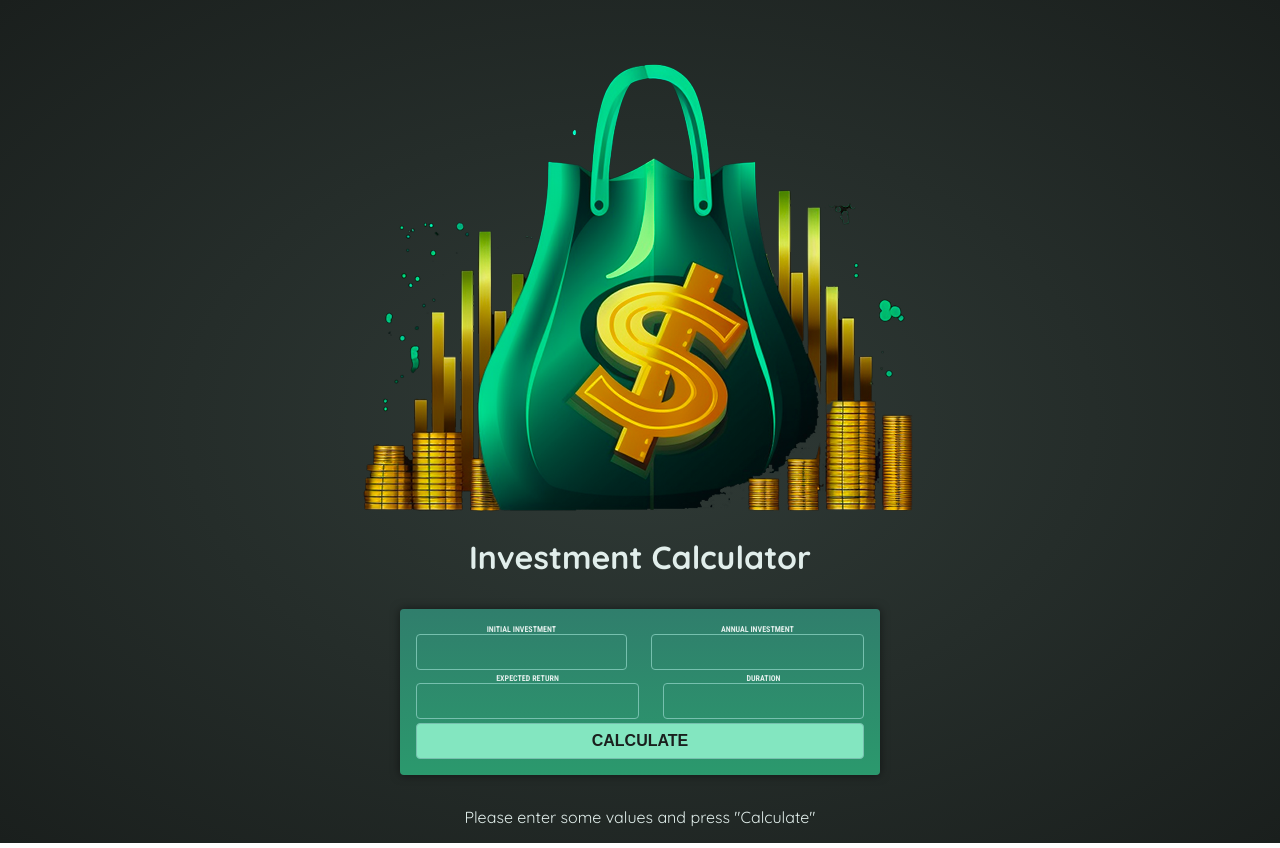
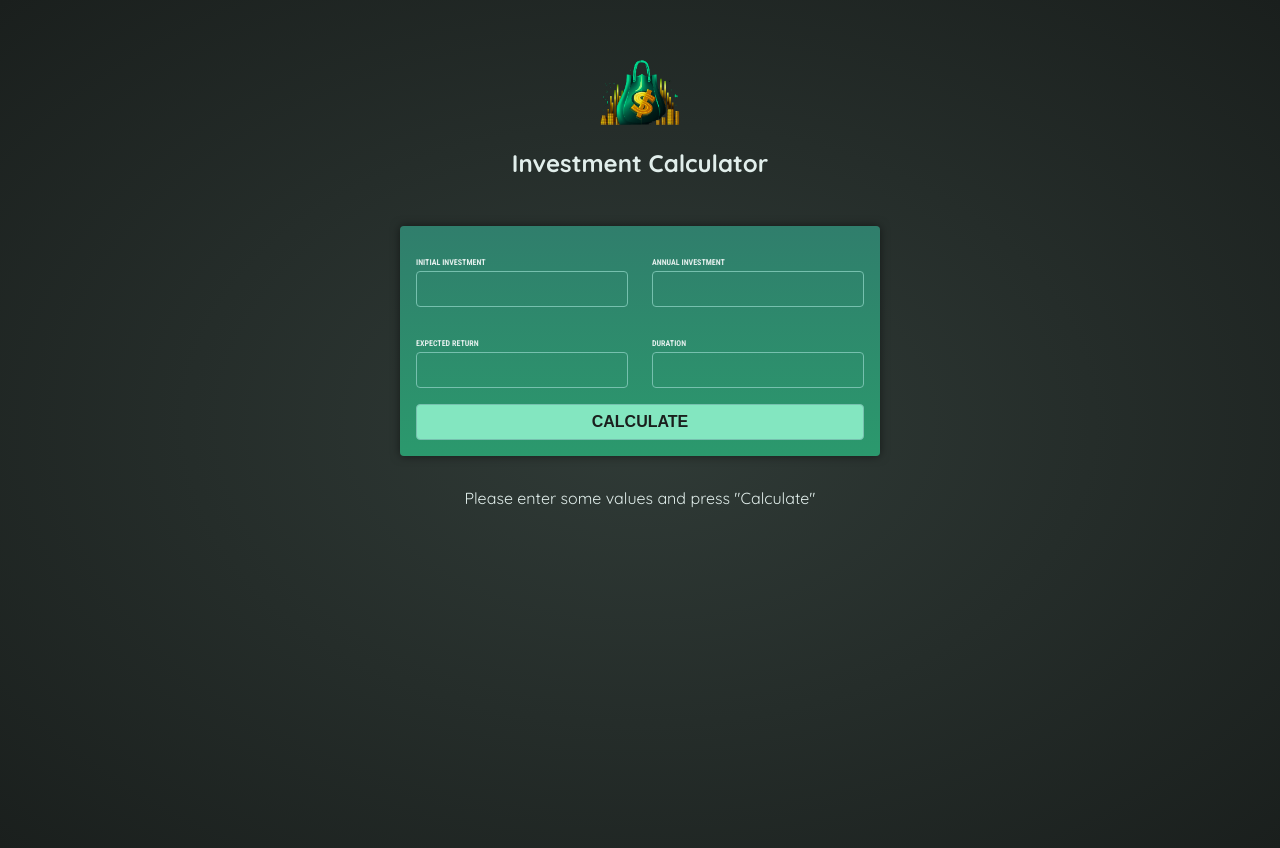
Before and after one commit to DavidMoritz/tutorial-investment-app, an Angular app: page / in a window 1280 px wide. Built offline with nearby package versions, Linux system fonts and the light colour scheme.

Commit message:
better styles

```diff
--- a/src/app/header/header.component.html
+++ b/src/app/header/header.component.html
@@ -1,2 +1,4 @@
-<img src="investment-calculator-logo.png" alt="bag o' money" />
-<h1>Investment Calculator</h1>
+<header>
+  <img src="investment-calculator-logo.png" alt="bag o' money" />
+  <h1>Investment Calculator</h1>
+</header>
--- a/src/app/user-input/user-input.component.css
+++ b/src/app/user-input/user-input.component.css
@@ -20,6 +20,7 @@ label {
   font-size: 0.5rem;
   font-weight: bold;
   text-transform: uppercase;
+  text-align: left;
 }
 
 input {
--- a/src/app/user-input/user-input.component.html
+++ b/src/app/user-input/user-input.component.html
@@ -1,23 +1,25 @@
-<form>
+<form (ngSubmit)="onPressCalculate()">
   <div class="input-group">
-    <label>
-      initial investment
+    <p>
+      <label> initial investment </label>
       <input type="number" name="initial-investment" [(ngModel)]="initialInvestmentInput" />
-    </label>
+    </p>
 
-    <label>
-      annual investment
+    <p>
+      <label> annual investment </label>
       <input type="number" name="annual-investment" [(ngModel)]="annualInvestmentInput" />
-    </label>
+    </p>
   </div>
   <div class="input-group">
-    <label>
-      expected return
+    <p>
+      <label> expected return </label>
       <input type="number" name="expected-return" [(ngModel)]="expectedReturnInput" />
-    </label>
+    </p>
 
-    <label> duration <input type="number" name="duration" [(ngModel)]="durationInput" /> </label>
+    <p>
+      <label> duration </label> <input type="number" name="duration" [(ngModel)]="durationInput" />
+    </p>
   </div>
 
-  <button (click)="onPressCalculate()">Calculate</button>
+  <button>Calculate</button>
 </form>
```
Also changed, not shown: 1 other file (tests, documents, lock files or other folders).
